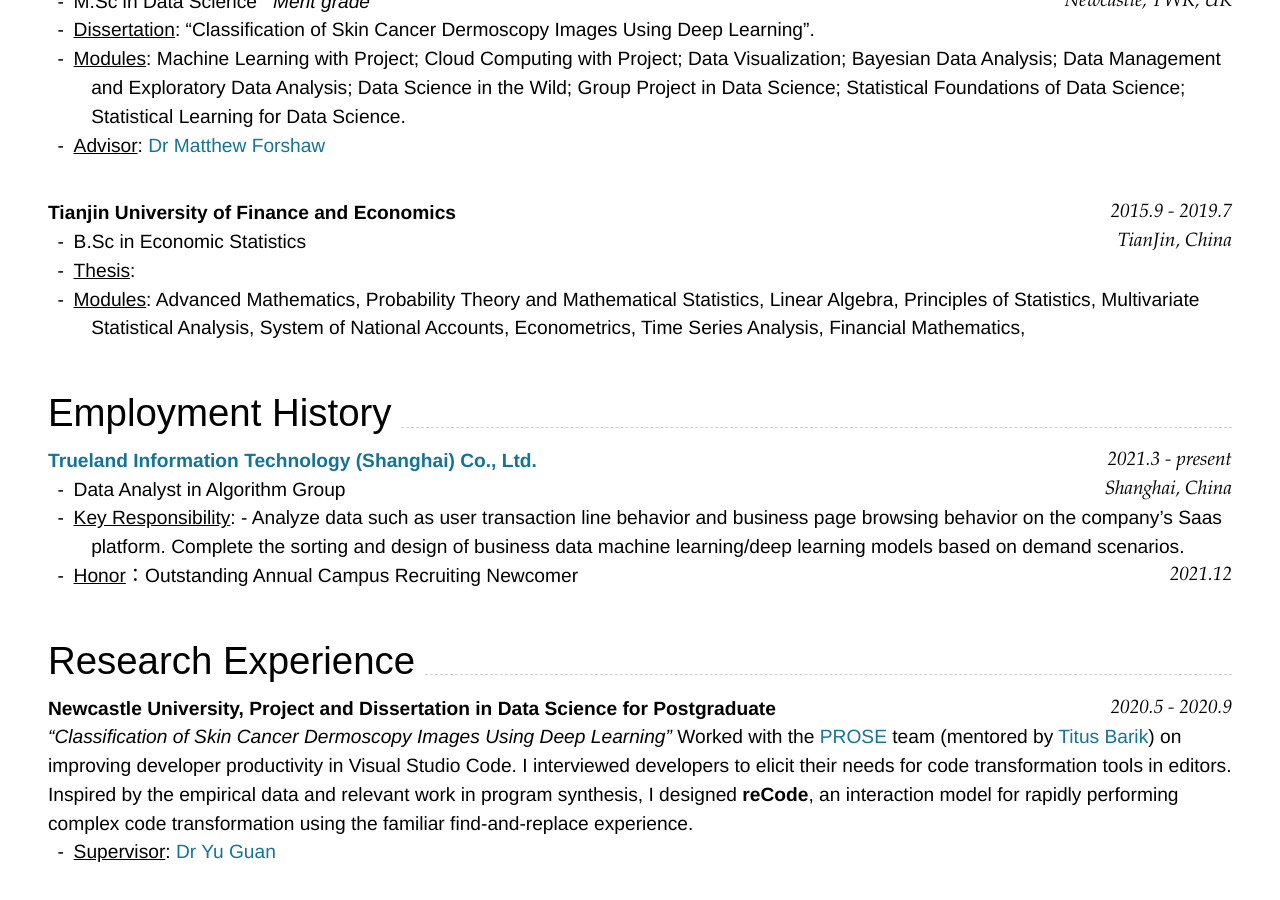
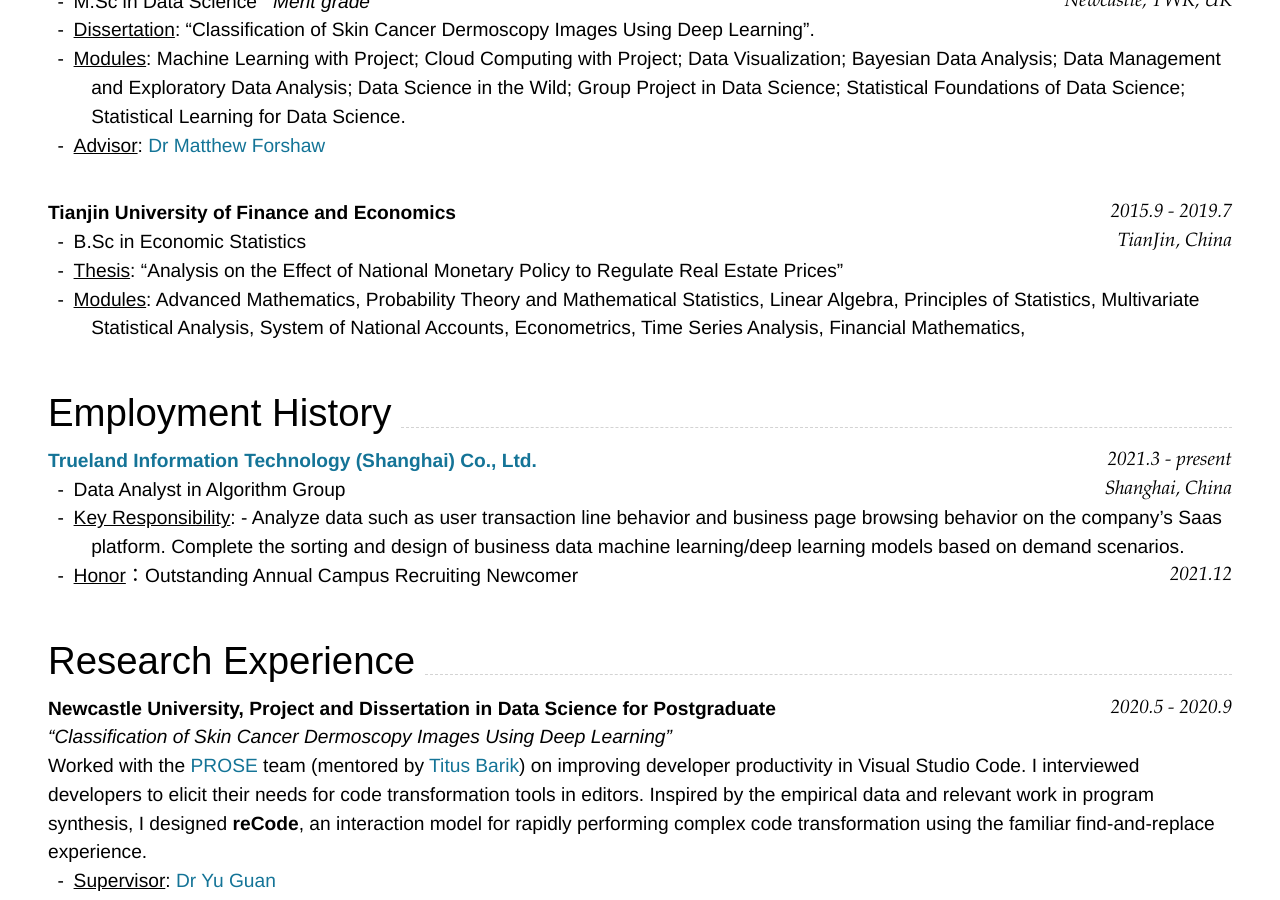
Before and after one commit to MinyeShao/CV_Markdown, a Jekyll site: the page built from index.md, in a window 1280 px wide and 900 px high, scrolled down 320 px. Built offline with Jekyll 4.4.1, drawn with Linux system fonts in a browser that asks for light colours; nearby versions of some CDN libraries.

Commit message:
Update index.md

````diff
--- a/index.md
+++ b/index.md
@@ -37,7 +37,7 @@ TianJin, China
 ```
 
 - B.Sc in Economic Statistics
-- <u>Thesis</u>:
+- <u>Thesis</u>: "Analysis on the Effect of National Monetary Policy to Regulate Real Estate Prices"
 - <u>Modules</u>: Advanced Mathematics, Probability Theory and Mathematical Statistics, Linear Algebra, Principles of Statistics, Multivariate Statistical Analysis, System of National Accounts, Econometrics, Time Series Analysis, Financial Mathematics,
 <br><br />
 
@@ -59,6 +59,7 @@ Shanghai, China
 
 ### **Newcastle University, Project and Dissertation in Data Science for Postgraduate** `2020.5 - 2020.9`
 _"Classification of Skin Cancer Dermoscopy Images Using Deep Learning"_
+<br>
 Worked with the [PROSE](https://www.microsoft.com/en-us/research/group/prose/) team (mentored by [Titus Barik](https://www.barik.net/)) on improving developer productivity in Visual Studio Code. I interviewed developers to elicit their needs for code transformation tools in editors. Inspired by the empirical data and relevant work in program synthesis, I designed **reCode**, an interaction model for rapidly performing complex code transformation using the familiar find-and-replace experience.
 - <u>Supervisor</u>: [Dr Yu Guan](https://www.ncl.ac.uk/computing/staff/profile/yuguan.html)
 <br><br />
````
